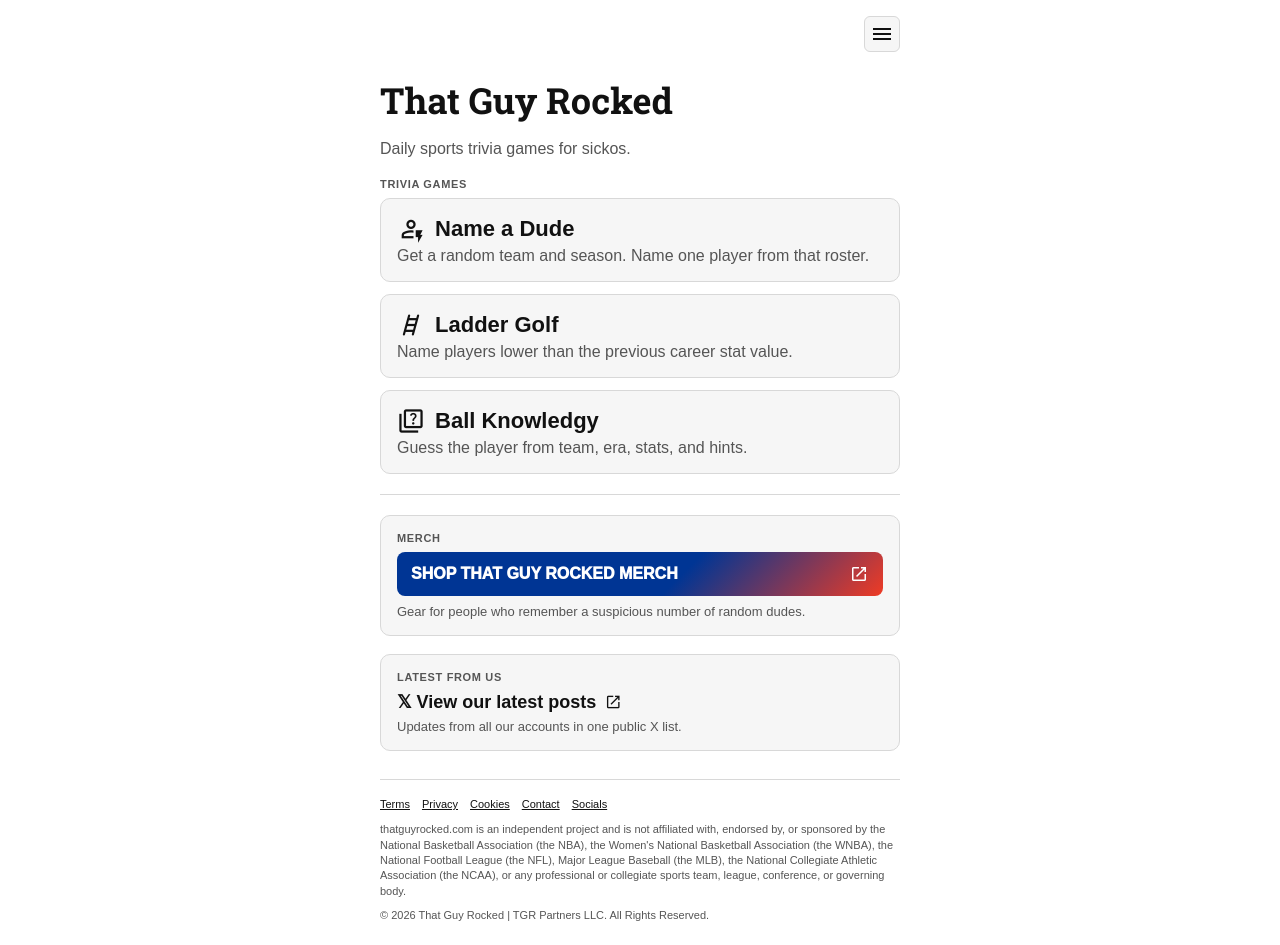
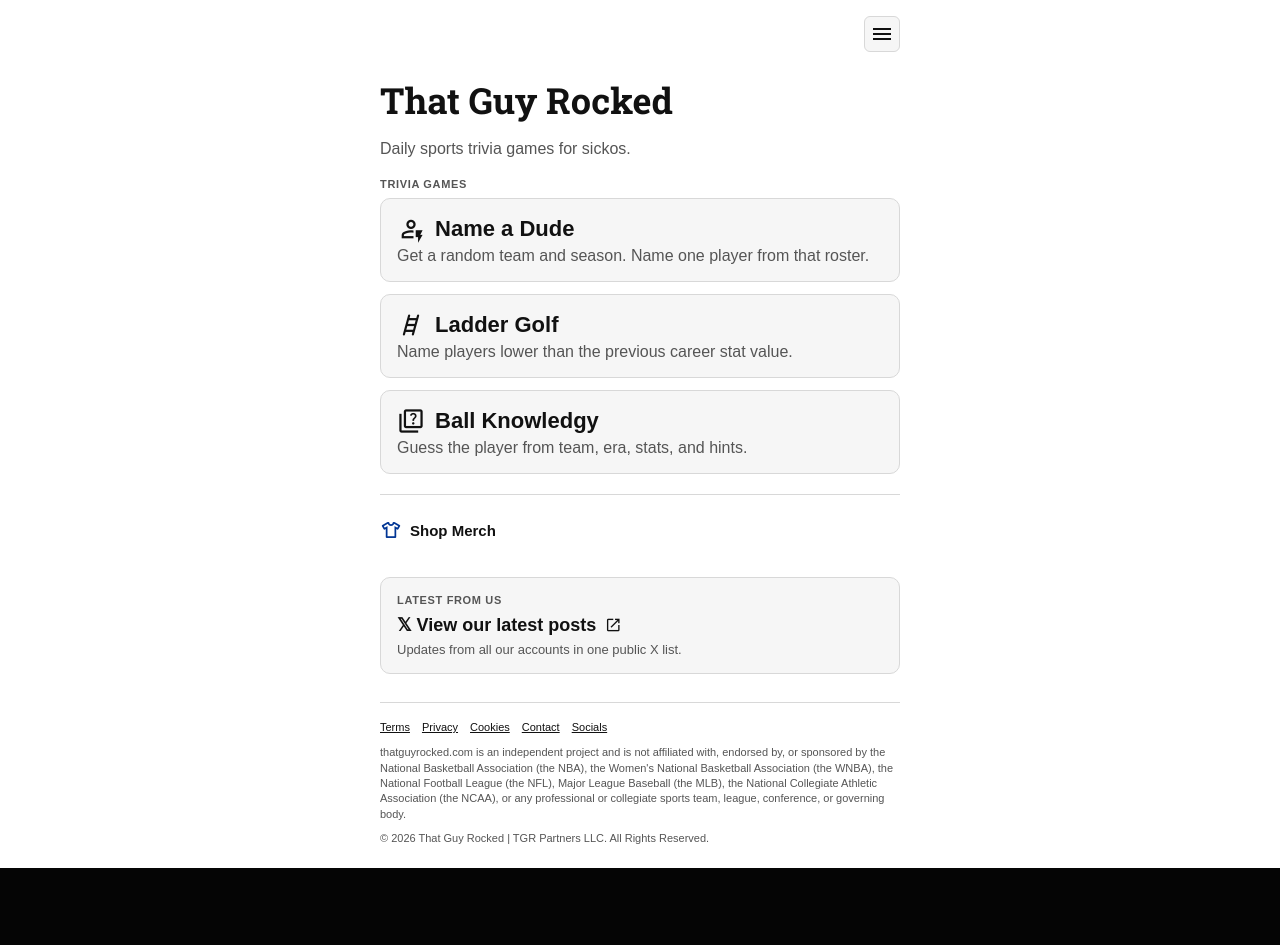
Before and after one commit to mattyraykray-betr/ballknowledgy, a Next.js app: page / in a window 1280 px wide. After the commit the page ends 868 px from the top, so only its background shows below. Built offline with nearby package versions, Linux system fonts and the light colour scheme; no server answers.

Commit message:
Refactor shop section to anchor tag for better UX
Replaced section with an anchor tag for shop link and updated styles.

```diff
--- a/app/page.js
+++ b/app/page.js
@@ -218,57 +218,27 @@ export default function HomePage() {
           }}
         />
 
-        <section
-          style={{
-            border: `1px solid ${theme.border}`,
-            background: theme.card,
-            borderRadius: 10,
-            padding: 16,
-            marginTop: 18,
-          }}
-        >
-          <div
-            style={{
-              color: theme.muted,
-              fontSize: 11,
-              fontWeight: 900,
-              textTransform: "uppercase",
-              letterSpacing: "0.06em",
-              marginBottom: 8,
-            }}
-          >
-            Merch
-          </div>
-
         <a
           href="https://shop.thatguyrocked.com/"
           target="_blank"
           rel="noopener noreferrer"
           style={{
-              display: "flex",
+            color: theme.text,
+            fontSize: 15,
+            fontWeight: 900,
+            textDecoration: "none",
+            display: "inline-flex",
             alignItems: "center",
-              justifyContent: "space-between",
-              gap: 12,
-              color: "#ffffff",
-              textDecoration: "none",
-              background: "linear-gradient(135deg, #003594 0%, #003594 58%, #EF3B24 100%)",
-              borderRadius: 8,
-              padding: "12px 14px",
-              fontSize: 16,
-              fontWeight: 950,
-              textTransform: "uppercase",
+            gap: 8,
+            marginTop: 4,
+            marginBottom: 18,
           }}
         >
-            <span>Shop That Guy Rocked Merch</span>
-            <span className="material-symbols-outlined" style={{ fontSize: 20 }}>
-              open_in_new
+          <span className="material-symbols-outlined" style={{ color: "#003594", fontSize: 22 }}>
+            apparel
           </span>
+          Shop Merch
         </a>
-
-          <div style={{ color: theme.muted, marginTop: 8, fontSize: 13 }}>
-            Gear for people who remember a suspicious number of random dudes.
-          </div>
-        </section>
 
         <section
           style={{
```
Lines whose indentation alone changed are shown as unchanged.
